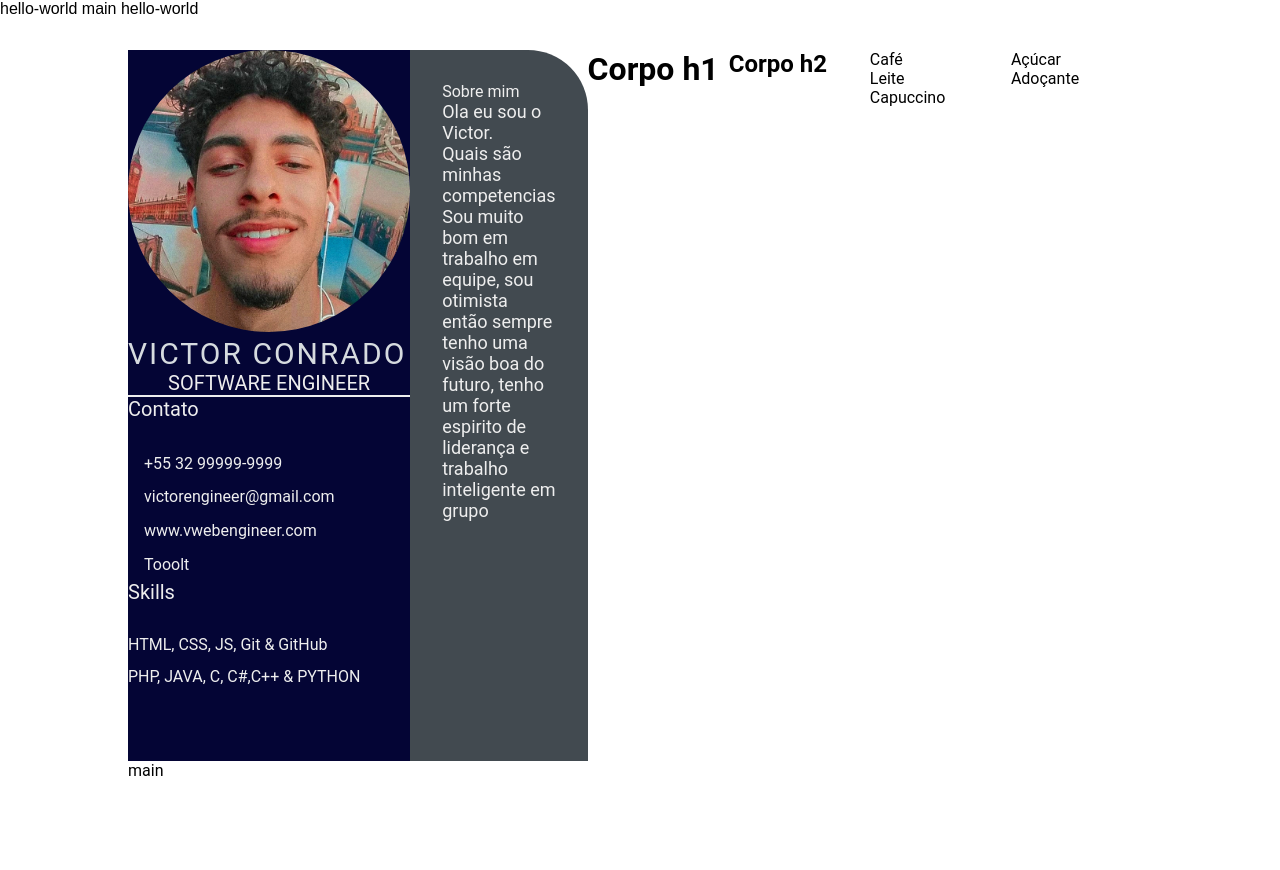
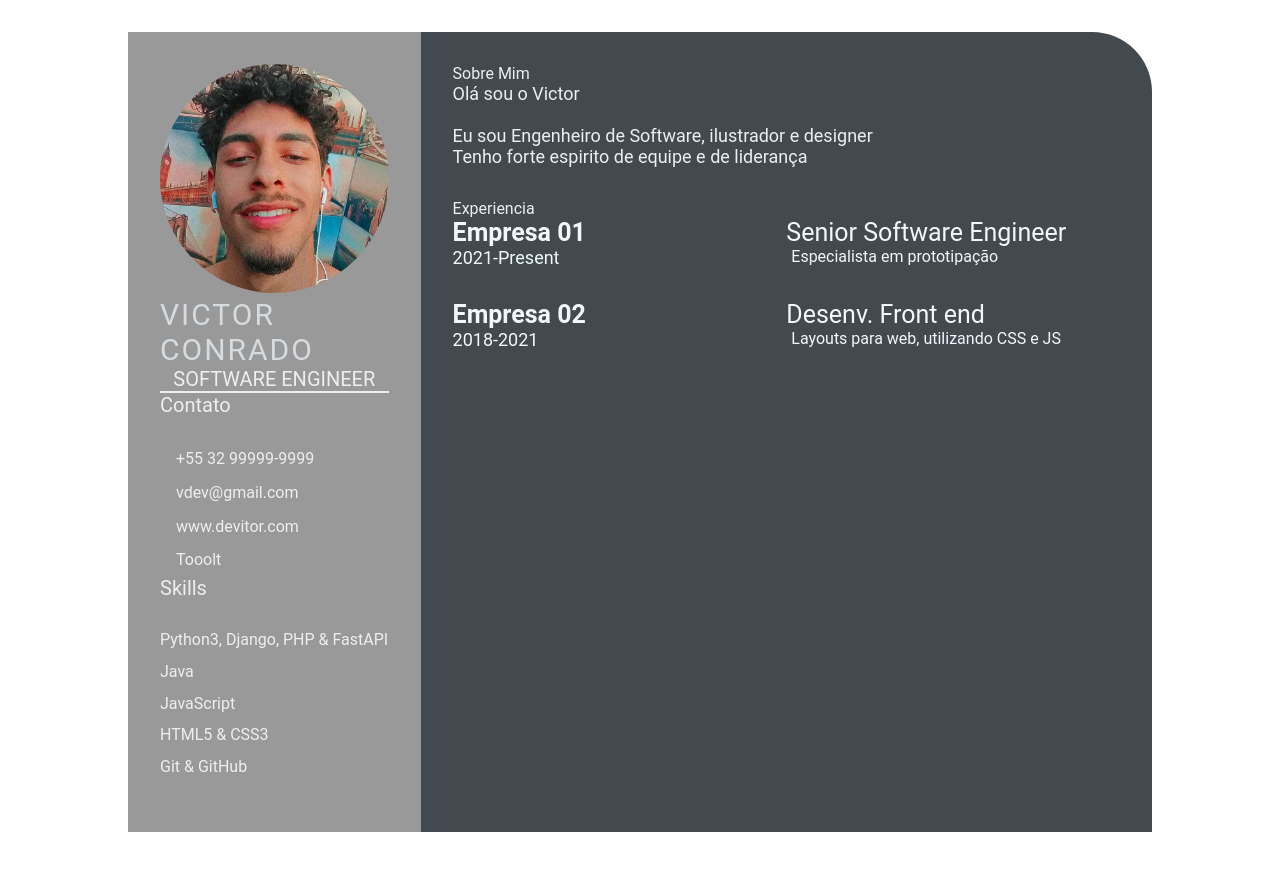
Before and after one commit to VictorConrado/devweekgit.github.io, a plain HTML site: page index.html in a window 1280 px wide. Drawn offline with Linux system fonts and the light colour scheme.

Commit message:
Hello world (#3)
* feature: add index.html

* feature: add index.html

* feature: add index.html

```diff
--- a/index.html
+++ b/index.html
@@ -1,75 +1,87 @@
 <!DOCTYPE html>
- hello-world
 <html lang="en">
-<html lang="pt-br">
- main
 <head>
     <meta charset="UTF-8">
     <meta http-equiv="X-UA-Compatible" content="IE=edge">
     <meta name="viewport" content="width=device-width, initial-scale=1.0">
-hello-world
     <title>Victor Conrado CV</title>
-    <link rel="stylesheet" href="style.css">
+    <link rel="stylesheet" href="style (2).css">
+    <link rel="shortcut icon" href="Favicon.ico" type="image/x-icon">
 </head>
 <body>
     <main class="resume-contents">
         <section class="left-section">
-           <section class="left-section-content">
+            <div class="left-section-contents">
                 <div class="profile">
-             <img class="profile-image" src="foto.jpg" alt="profile-image">
+                    <img class="profile-image" src="foto.jpg" alt="Profile image">
                     <p class="name">Victor Conrado</p>
                     <p class="profession">Software Engineer</p>
                 </div>
                 <div class="contact-info">
                     <p class="left-title">Contato</p>
                     <ul>
-                    <li><i class="fa fa-phone"></i>+55 32 99999-9999</li>
-                    <li><i class="fa fa-envelope"></i>victorengineer@gmail.com</li>
-                    <li><i class="fa fa-globe"></i>www.vwebengineer.com</li>
-                    <li><i class="fa fa-github"></i>Tooolt</li>
+                        <li><i class="fa fa-phone"></i>+55 32 99999-9999
+                        </li>
+                        <li><i class="fa fa-envelope"></i>vdev@gmail.com
+                        </li>
+                        <li><i class="fa fa-globe"></i>www.devitor.com
+                        </li>
+                        <li><i class="fa fa-github"></i>Tooolt
+                        </li>
                     </ul>
                 </div>
                 <div class="skills">
                     <p class="left-title">Skills</p>
                     <ul>
-                    <li><p>HTML, CSS, JS, Git & GitHub</p></li>
-                    <li><p>PHP, JAVA, C, C#,C++ & PYTHON</p></li>
+                        <li><p>Python3, Django, PHP & FastAPI</p></li>
+                        <li><p>Java</p></li>
+                        <li><p>JavaScript</p></li>
+                        <li><p>HTML5 & CSS3</p></li>
+                        <li><p>Git & GitHub</p></li>
                     </ul>
                 </div>
+            </div>
         </section>
-       </section>
-        <section>
         <section class="right-section">
             <div class="right-section-contents">
                 <section class="about gap">
-                    <div class="right-title">Sobre mim</div>
-                     <p class="about-me-contents">Ola eu sou o Victor.</br>
-                    Quais são minhas competencias</br>
-                    Sou muito bom em trabalho em equipe, sou otimista então sempre tenho uma visão boa do futuro, tenho um forte espirito de liderança e trabalho inteligente em grupo
+                    <div class="right-title">Sobre Mim</div>
+                    <p class="about-me-contents">
+                        Olá sou o Victor<br>
+                        <br> Eu sou Engenheiro de Software, ilustrador e designer
+                        <br>Tenho forte espirito de equipe e de liderança
                     </p>
+                </section>
+
+                <section class="experience gap">
+                    <div class="right-title">Experiencia</div>
+                    <div class="experience-contents">
+                        <div class="exp-left">
+                            <p class="exp-company-name">Empresa 01</p>
+                            <p class="exp-time-period">2021-Present</p>
+                        </div>
+                        <div class="exp-right">
+                            <p class="exp-position">Senior Software Engineer</p>
+                            <p class="exp-desc">
+                            Especialista em prototipação
+                            </p>
+                        </div>
+                    </div>
+                    <div class="experience-contents">
+                        <div class="exp-left">
+                            <p class="exp-company-name">Empresa 02</p>
+                            <p class="exp-time-period">2018-2021</p>
+                        </div>
+                        <div class="exp-right">
+                            <p class="exp-position">Desenv. Front end</p>
+                            <p class="exp-desc">
+                                Layouts para web, utilizando CSS e JS
+                            </p>
+                        </div>
+                    </div>
                 </section>
             </div>
         </section>
-        </section>
-    <title>Cabeça</title>
-    <style>
-        body{
-            font-family: Arial, Helvetica, sans-serif;
-        }
-    </style>
-</head>
-<body>
-    <h1>Corpo h1</h1>
-    <h2>Corpo h2</h2>
-    <ol>
-        <li>Café</li>
-        <li>Leite</li>
-        <li>Capuccino</li>
-    </ol>
-    <ul>
-        <li>Açúcar</li>
-        <li>Adoçante</li>
-    </ul>
-main
+    </main>
 </body>
 </html>
--- /dev/null
+++ b/style (2).css
@@ -0,0 +1,140 @@
+* {
+    margin: 0;
+    padding: 0;
+    box-sizing: border-box;
+    list-style: none;
+    font-family: 'Roboto', sans-serif;
+}
+main{
+    size:100px;
+}
+.resume-contents {
+    min-height: 100vh;
+    width: 80%;
+    margin: 2rem auto;
+    display: grid;
+    grid-template-columns: repeat(7, 1fr);
+}
+
+.left-section {
+    grid-column: span 2;
+    height: 100%;
+    background-color: #999999;
+}
+
+.right-section {
+    grid-column: span 5;
+    height: 100%;
+    background-color: #424a50;
+    border-radius: 0px 60px 0px 0px;
+}
+
+.left-section-contents{
+    padding: 2rem 2rem;
+}
+
+.profile {
+    width: 100%;
+    border-bottom: 2px solid #eeeeee;
+}
+
+.profile .profile-image {
+    width: 100%;
+    border-radius: 100%;
+}
+
+.name {
+    color: #D6DBDF;
+    font-size: 30px;
+    letter-spacing: 2px;
+    text-transform: uppercase;
+}
+
+.profession {
+    color: #eeeeee;
+    font-size: 20px;
+    text-transform: uppercase;
+    text-align: center;
+}
+
+/* .contact-info { border-bottom: 2px solid #1B2631; } */
+.left-title {
+    color: #eeeeee;
+    font-size: 20px;
+}
+
+.contact-info ul {
+    padding-top: 1.5rem;
+}
+
+.contact-info ul li,
+.references ul li {
+    padding: .4rem 0;
+    color: #eeeeee;
+}
+
+.contact-info ul li i,
+.references ul li i {
+    padding-right: 1rem;
+    font-size: 18px;
+    color: #eeeeee;
+}
+
+.skills ul {
+    padding-top: 1.5rem;
+}
+.skills ul li p {
+    padding: .4rem 0;
+    color: #eeeeee;
+}
+
+.right-section-contents {
+    padding: 2rem 2rem;
+}
+
+.right-title {
+    color: #eeeeee;
+}
+
+.gap {
+    padding-bottom: 2rem;
+}
+.about-me-contents {
+    font-size: 18px;
+    color: #eeeeee;
+}
+
+.experience-contents,
+.education-contents,
+.awards-contents {
+    display: grid;
+    grid-template-columns: repeat(2, 1fr);
+    padding-bottom: 2rem;
+    color: #F1F8FD;
+}
+
+.exp-company-name,
+.education-school-name,
+.awards-company-name {
+    font-size: 25px;
+    font-weight: bold;
+}
+
+.exp-time-period,
+.educationp-time-period,
+.awards-time-period {
+    font-size: 18px;
+}
+
+.exp-position,
+.education-subject,
+.awards-name {
+    font-size: 25px;
+}
+
+.exp-desc,
+.education-desc,
+.awards-desc {
+    font-size: 16px;
+    padding-left: 5px;
+}
```
Also changed, not shown: Favicon.ico (added). Lines whose indentation alone changed are shown as unchanged.
